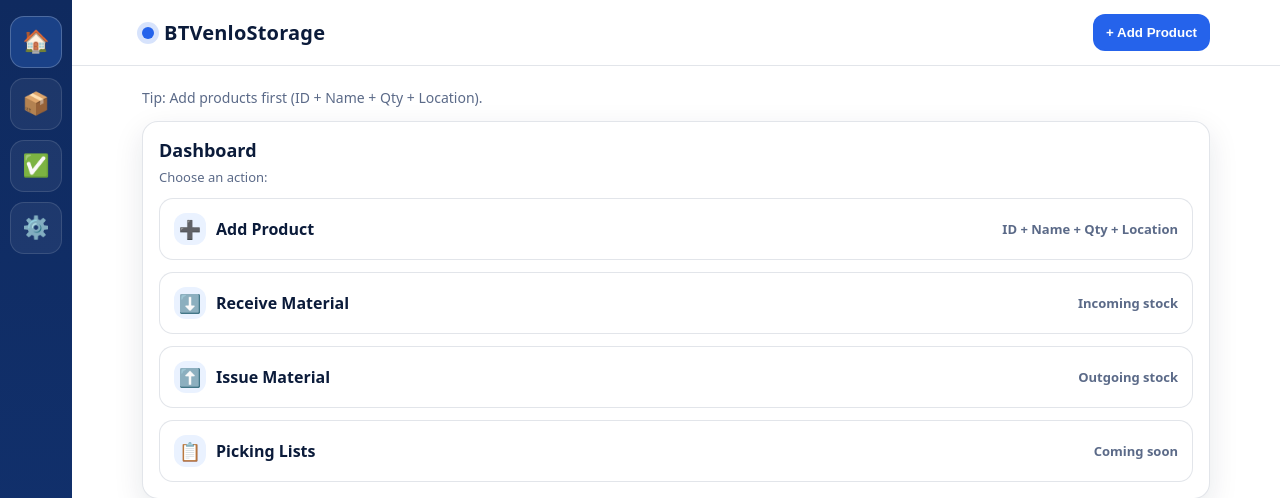
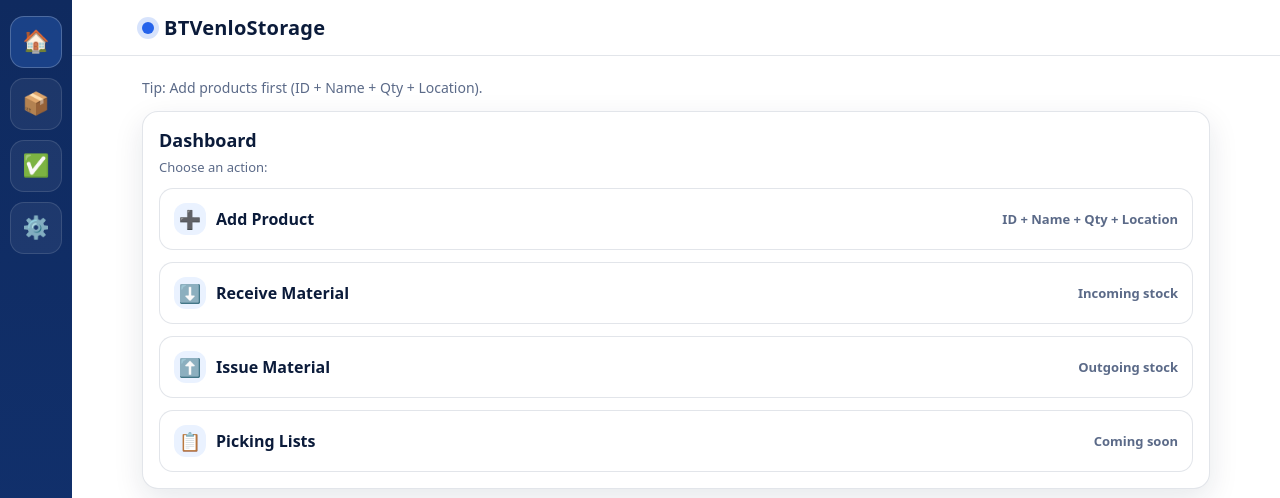
Before and after one commit to tomaszlipka10-alt/aplikacja-flask-qr, a Flask app: page / in a window 1280 px wide. Shown: the top 498 px of the page. Run offline with Flask 3, Linux system fonts and the light colour scheme; the visitor is signed in with stand-in values (Sample User, id 1).

Commit message:
Manual removal of topbar button

```diff
--- a/templates/index.html
+++ b/templates/index.html
@@ -269,8 +269,6 @@
           <span id="pageTitle">BTVenloStorage</span>
         </div>
         <div class="actions">
-          <button class="btn primary" id="btnAddProductTop" onclick="openAddProductModal()">+ Add Product</button>
-        </div>
       </div>
     </header>
 
@@ -569,7 +567,7 @@
       document.getElementById('view-'+v).style.display = (v===name) ? 'block' : 'none';
       document.getElementById('nav-'+v).classList.toggle('active', v===name);
     }
-    document.getElementById('btnAddProductTop').style.display = (name === 'dashboard' || name === 'inventory') ? 'inline-block' : 'none';
+
     if (name === 'inventory') loadProducts();
     if (name === 'audit') loadAudit();
   }
```
